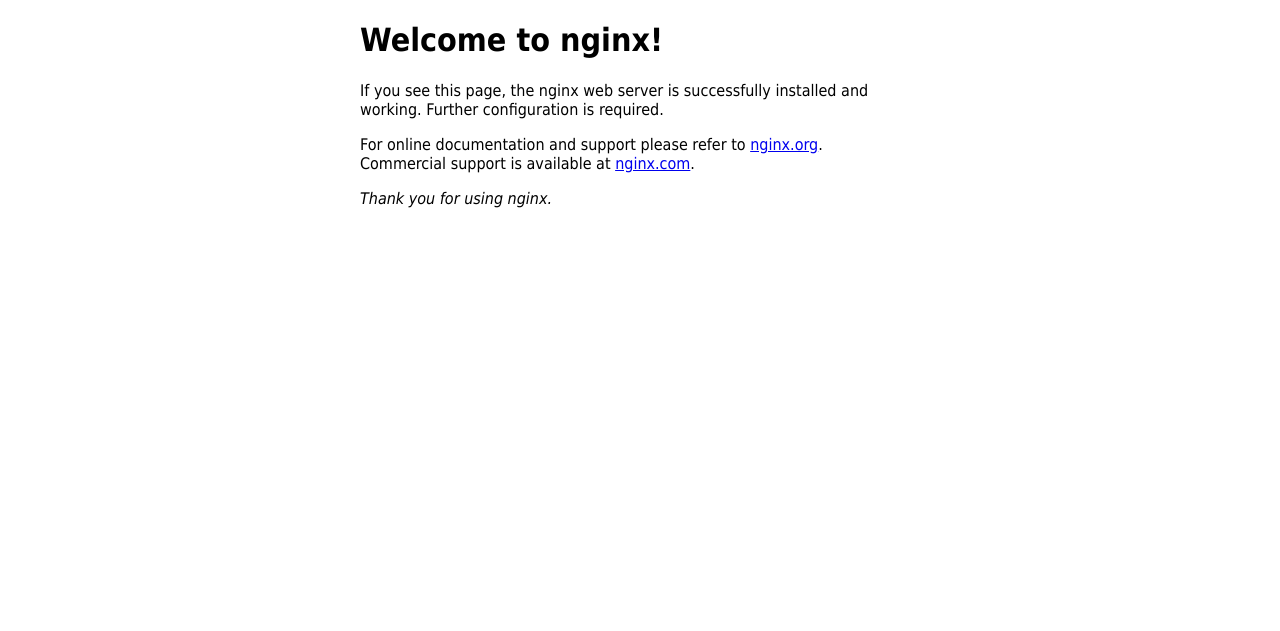
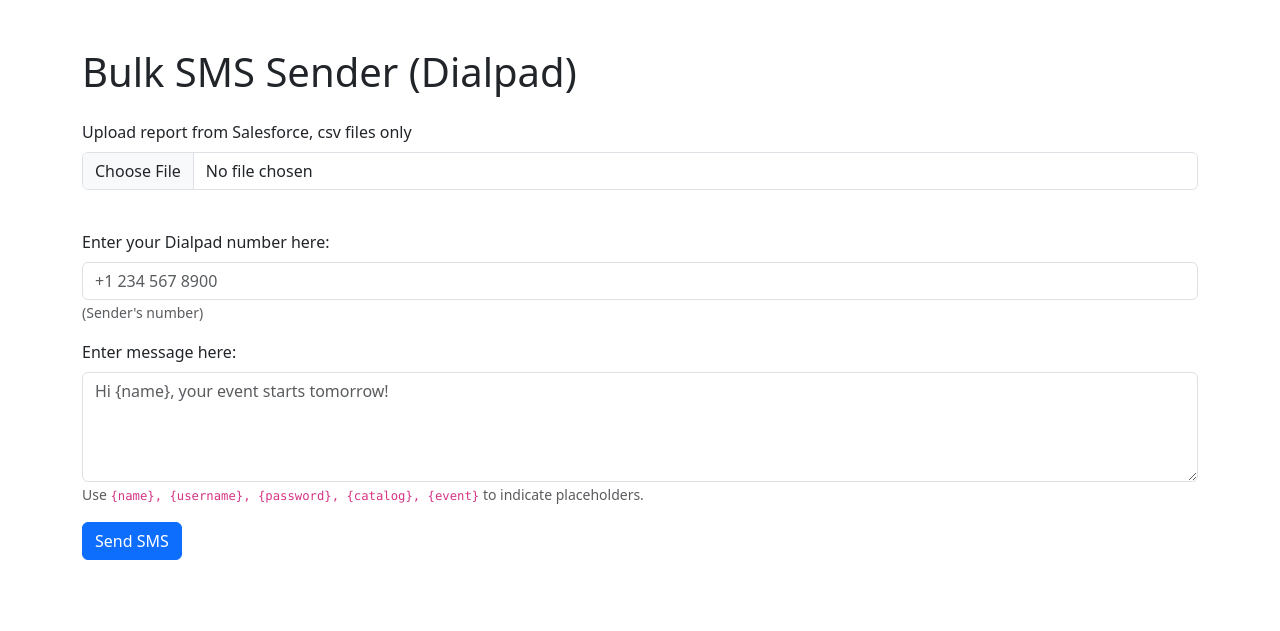
Before and after one commit to Elladdes/Mass-Text-Sender, a Flask app: page / in a window 1280 px wide. Shown: the top 631 px of the page. Run offline with Flask 3, Linux system fonts and the light colour scheme.

Commit message:
file deletion

```diff
--- a/templates/index.html
+++ b/templates/index.html
@@ -1,23 +1,45 @@
 <!DOCTYPE html>
 <html>
 <head>
-<title>Welcome to nginx!</title>
-<style>
-html { color-scheme: light dark; }
-body { width: 35em; margin: 0 auto;
-font-family: Tahoma, Verdana, Arial, sans-serif; }
-</style>
+  <title>Bulk SMS Sender</title>
+  <link href="https://cdn.jsdelivr.net/npm/bootstrap@5.3.0/dist/css/bootstrap.min.css" rel="stylesheet">
 </head>
-<body>
-<h1>Welcome to nginx!</h1>
-<p>If you see this page, the nginx web server is successfully installed and
-working. Further configuration is required.</p>
+<body class="container py-5">
+  <h1 class="mb-4">Bulk SMS Sender (Dialpad)</h1>
 
-<p>For online documentation and support please refer to
-<a href="http://nginx.org/">nginx.org</a>.<br/>
-Commercial support is available at
-<a href="http://nginx.com/">nginx.com</a>.</p>
+  <form method="post" enctype="multipart/form-data" class="mb-4">
+    <div class="mb-3">
+      <label class="form-label">Upload report from Salesforce, csv files only</label>
+      <input type="file" name="file" class="form-control" required>
+    </div>
+</br>
+    <div class="mb-3">
+      <label class="form-label">Enter your Dialpad number here:</label>
+      <input class="form-control" type="tel" id="phone" name="phone" pattern="[0-9]{3}-[0-9]{2}-[0-9]{3}" placeholder="+1 234 567 8900">
+      <small class="text-muted">(Sender's number)</small>
+    </div>
 
-<p><em>Thank you for using nginx.</em></p>
+    <div class="mb-3">
+      <label class="form-label">Enter message here:</label>
+      <textarea name="message" rows="4" class="form-control" placeholder="Hi {name}, your event starts tomorrow!" required></textarea>
+      <small class="text-muted">Use <code>{name}, {username}, {password}, {catalog}, {event}</code> to indicate placeholders.</small>
+    </div>
+
+    <button type="submit" class="btn btn-primary">Send SMS</button>
+  </form>
+
+  {% if results %}
+  <h2>Results</h2>
+  <table class="table table-bordered">
+    <tr><th>Phone</th><th>Status</th><th>Response</th></tr>
+    {% for phone, status, data in results %}
+    <tr>
+      <td>{{ phone }}</td>
+      <td>{{ status }}</td>
+      <td><pre>{{ data }}</pre></td>
+    </tr>
+    {% endfor %}
+  </table>
+  {% endif %}
 </body>
 </html>
```
Also changed, not shown: index.html (deleted, +0 -45 lines).
